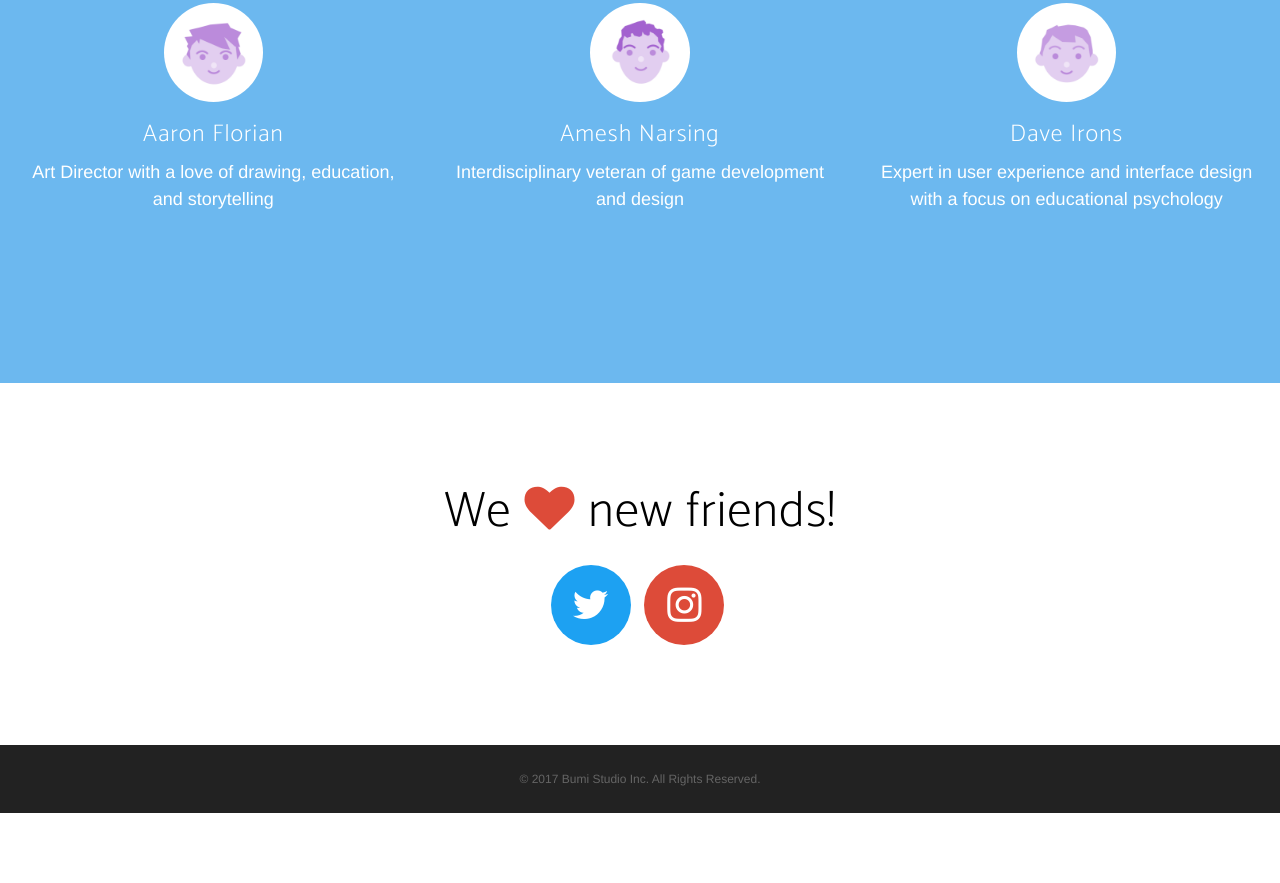
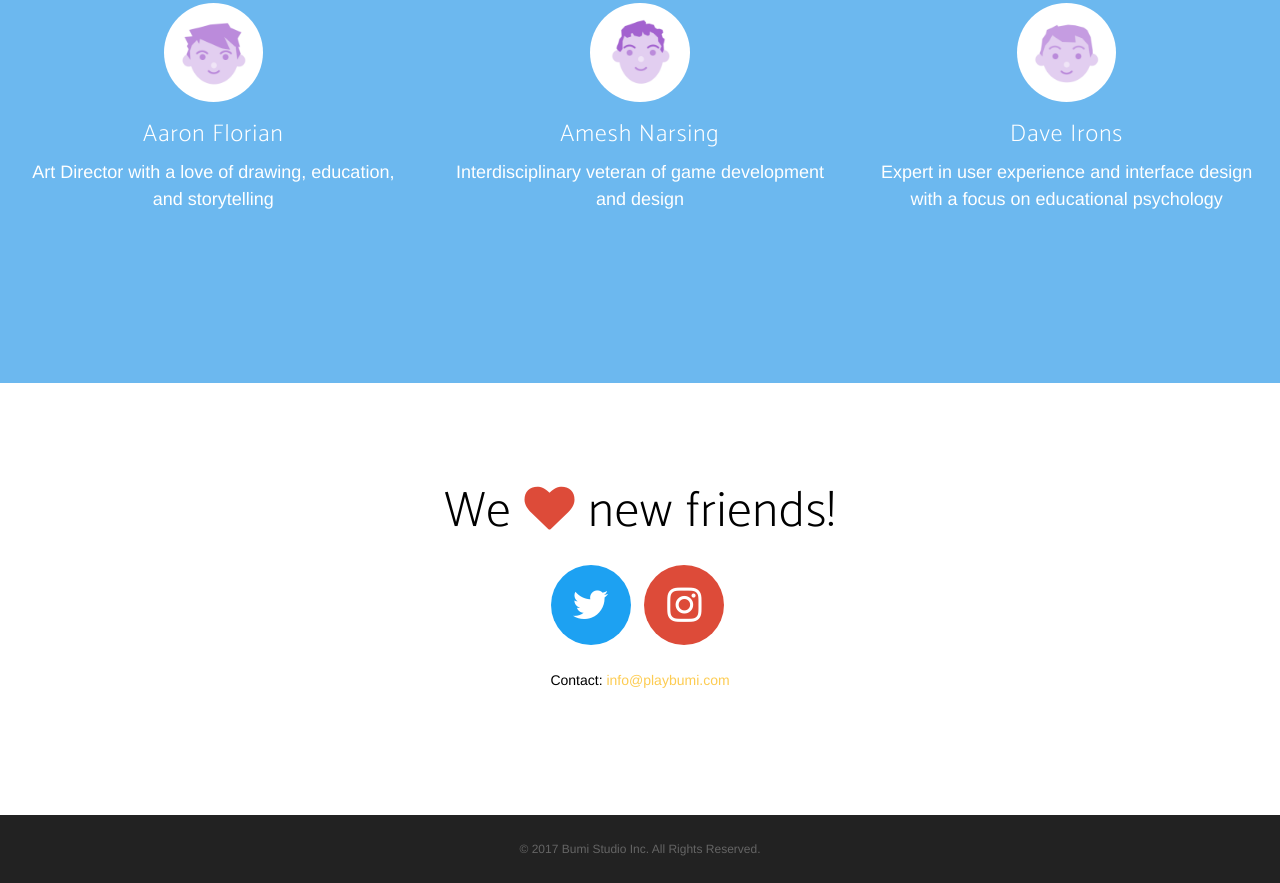
Before and after one commit to ameshn/playbumi, a website: page index.html in a window 1280 px wide. Shown: the part 3081-3964 px from the top of the page. Before the commit the page ends 3894 px from the top, so only its background shows below. Drawn offline with nearby package versions, Linux system fonts and the light colour scheme; a web font is replaced by a local one.

Commit message:
Added email

```diff
--- a/css/new-age.css
+++ b/css/new-age.css
@@ -339,6 +339,10 @@ section.contact h2 {
 section.contact h2 i {
   color: #dd4b39;
 }
+section.contact div.mail {
+  color: #000;
+  padding: 25px 25px;
+}
 section.contact ul.list-social {
   margin-bottom: 0;
 }
--- a/index.html
+++ b/index.html
@@ -209,8 +209,6 @@
                         <h3>Dave Irons</h3>
                         <p>Expert in user experience and interface design with a focus on educational psychology</p>
                     </div>
-
-
                 </div>
             </div>
 		</div>
@@ -231,7 +229,12 @@
                     <a href="https://www.instagram.com/playbumi/"><i class="fa fa-instagram"></i></a>
                 </li>
             </ul>
+
+            <div class="mail">
+                Contact: <a href="mailto:info@playbumi.com" target="_top">info@playbumi.com</a>
             </div>
+        </div>
+
     </section>
 
     <footer>
```
Lines whose indentation alone changed are shown as unchanged.
